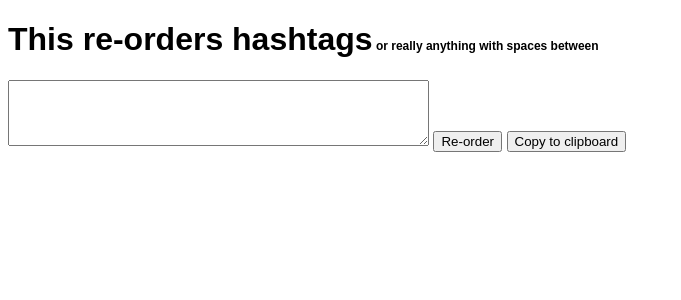
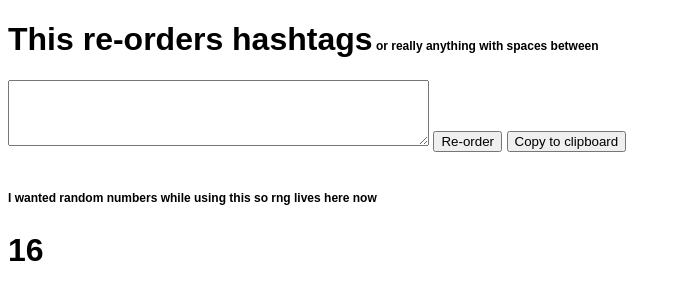
Before and after one commit to croy618/croy618.github.io, a plain HTML site: page hashtag_reorder.html in a window 1280 px wide. Shown: the whole page, without its empty margins (0-681 px from the left). Drawn offline with Linux system fonts and the light colour scheme.

Commit message:
Add rng
I want it so now it's here

```diff
--- a/hashtag_reorder.html
+++ b/hashtag_reorder.html
@@ -9,19 +9,29 @@
             font-family: Arial;
         }
 
-        #small {
+        .small {
             font-size: 12px;
+        }
+
+        #number:hover {
+            cursor: pointer;
         }
     </style>
 </head>
 <body>
-    <h1>This re-orders hashtags<span id=small> or really anything with spaces between</span></h1>
+    <h1>This re-orders hashtags<span class="small"> or really anything with spaces between</span></h1>
     <textarea id="input" rows="4" cols="50"></textarea>
     <button id="btn" type="button">Re-order</button>
     <button id="copy" type="button">Copy to clipboard</button>
+    <h1><span class="small">I wanted random numbers while using this so rng lives here now</span></h4>
+    <h1 id="number">0</h1>
     <script>
         document.getElementById('btn').addEventListener('click', reorder);
         document.getElementById('copy').addEventListener('click', copy);
+        num = document.getElementById('number');
+        num.addEventListener('click', rng);
+        rng();
+
         let input = document.getElementById('input');
 
         function reorder() {
@@ -51,6 +61,11 @@
             input.select();
             document.execCommand("Copy");
         }
+
+        function rng() {
+            console.log('hi');
+            num.innerHTML = (Math.trunc(Math.random() * 100));
+        }
     </script>
 </body>
 </html>
```
